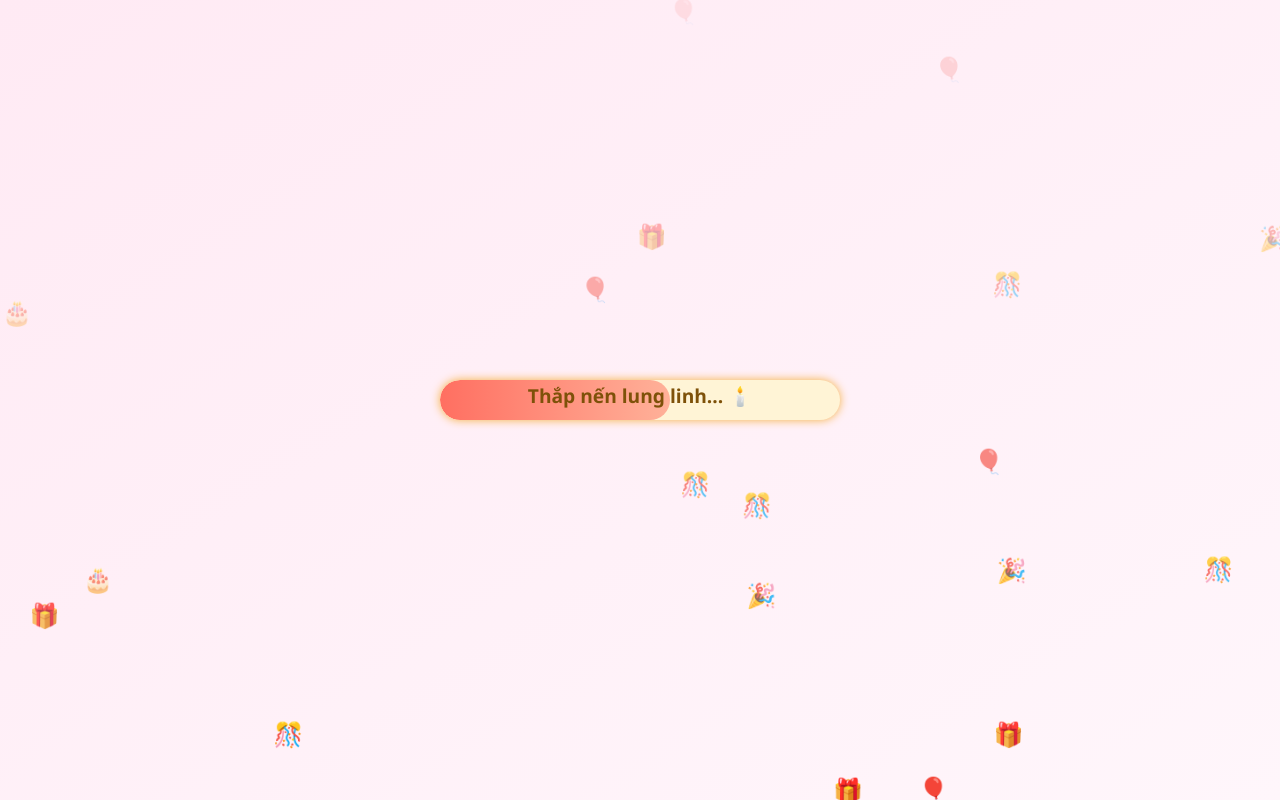
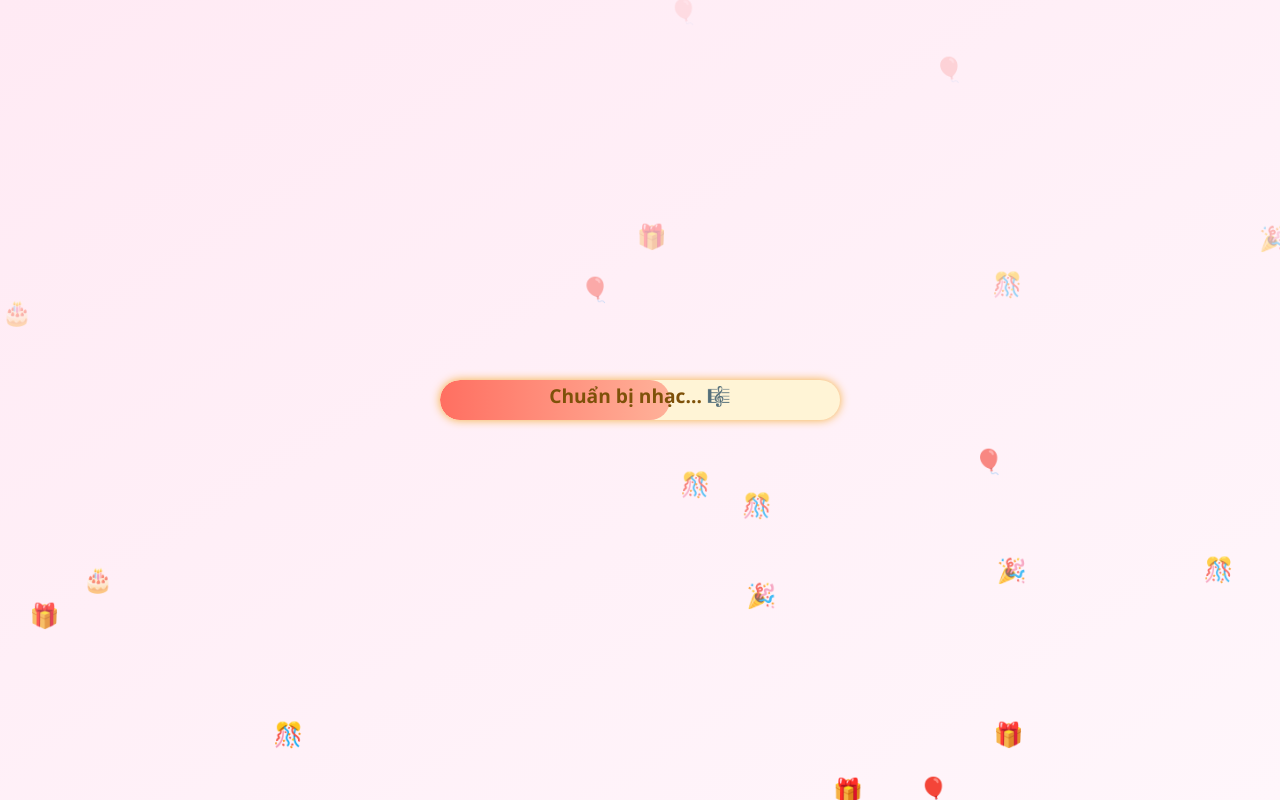
Before and after one commit to huynhvann/chucmungsinhnhatshop, a plain HTML site: page index.html in a window 1280 px wide. Drawn offline with Linux system fonts and the light colour scheme.

Commit message:
Update index.html

```diff
--- a/index.html
+++ b/index.html
@@ -178,9 +178,11 @@
   <script>
     let progress = 0;
     const texts = [
-      "Đang mở tiệc nè em ơi 🎂",
+      "Em đợi xíu nha =))",
+      "Chuẩn bị lời chúc ...🥳",
+      "Chuẩn bị nhạc... 🎼",
       "Chuẩn bị bánh kem... 🍰",
-      "Thắp nến lung linh... 🕯️",
+      "Thắp nến ... 🕯️",
       "Ok xong ròi, vô lẹ nào =)))"
     ];
     const heartContainer = document.getElementById('heart-container');
```
